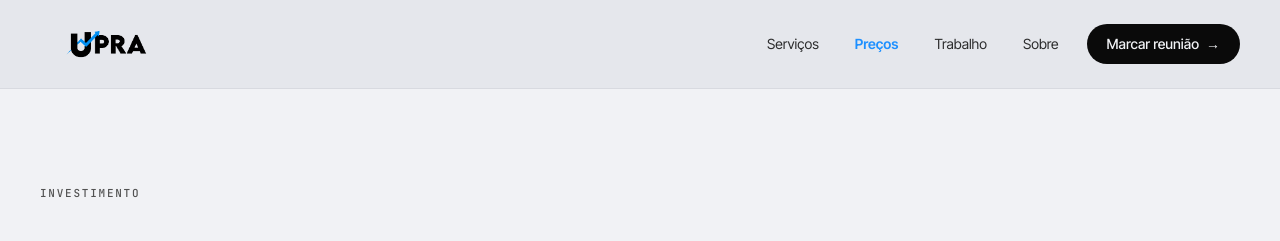
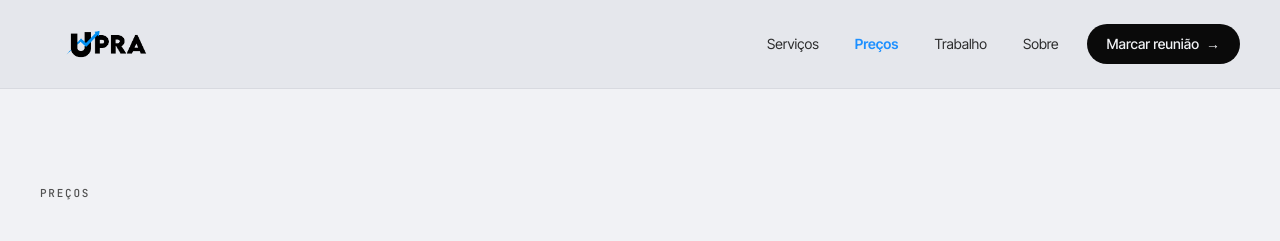
Before and after one commit to upramarketing-oss/upra-site, a Next.js app: page /precos in a window 1280 px wide. Shown: the top 241 px of the page. Built offline with nearby package versions, Linux system fonts and the light colour scheme.

Commit message:
Precos: change eyebrow label to 'Preços'

```diff
--- a/app/precos/page.tsx
+++ b/app/precos/page.tsx
@@ -72,7 +72,7 @@
       {/* HERO */}
       <section className="px-5 sm:px-6 lg:px-10 pt-10 lg:pt-24 pb-12 lg:pb-20">
         <div className="mx-auto max-w-[1320px]">
-          <div className="label mb-8">Investimento</div>
+          <div className="label mb-8">Preços</div>
           <h1 className="display-tight text-[clamp(44px,9vw,140px)] leading-[0.95] max-w-[14ch]">
             Preço claro,{" "}
             <span className="text-blue">desde o início.</span>
```
